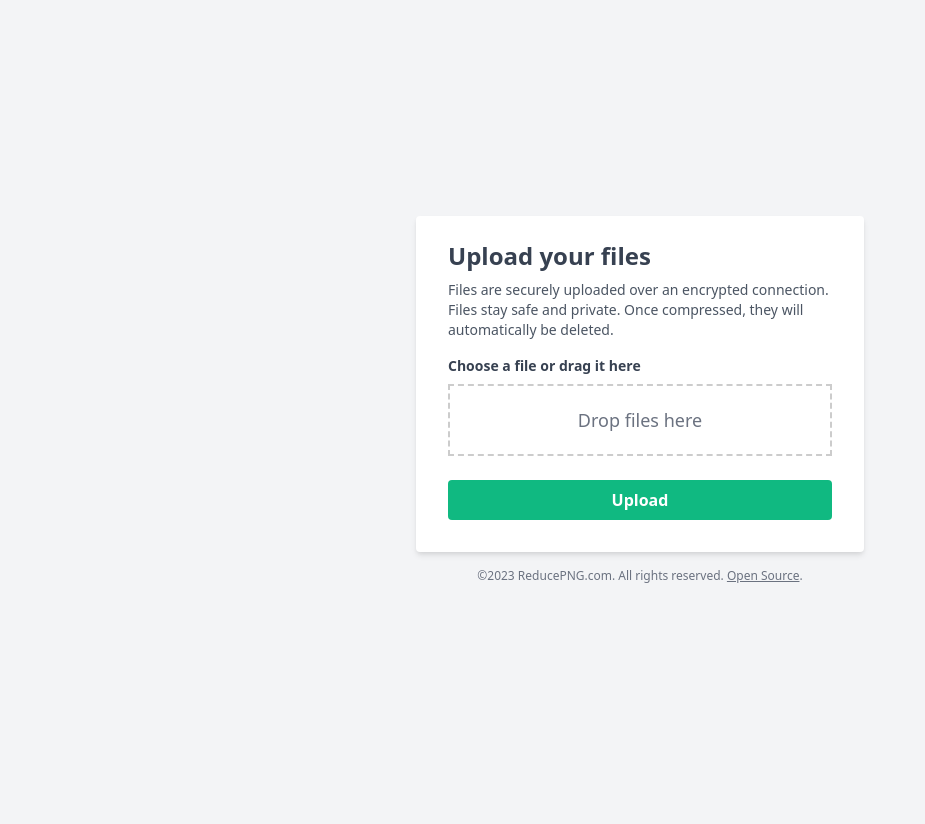
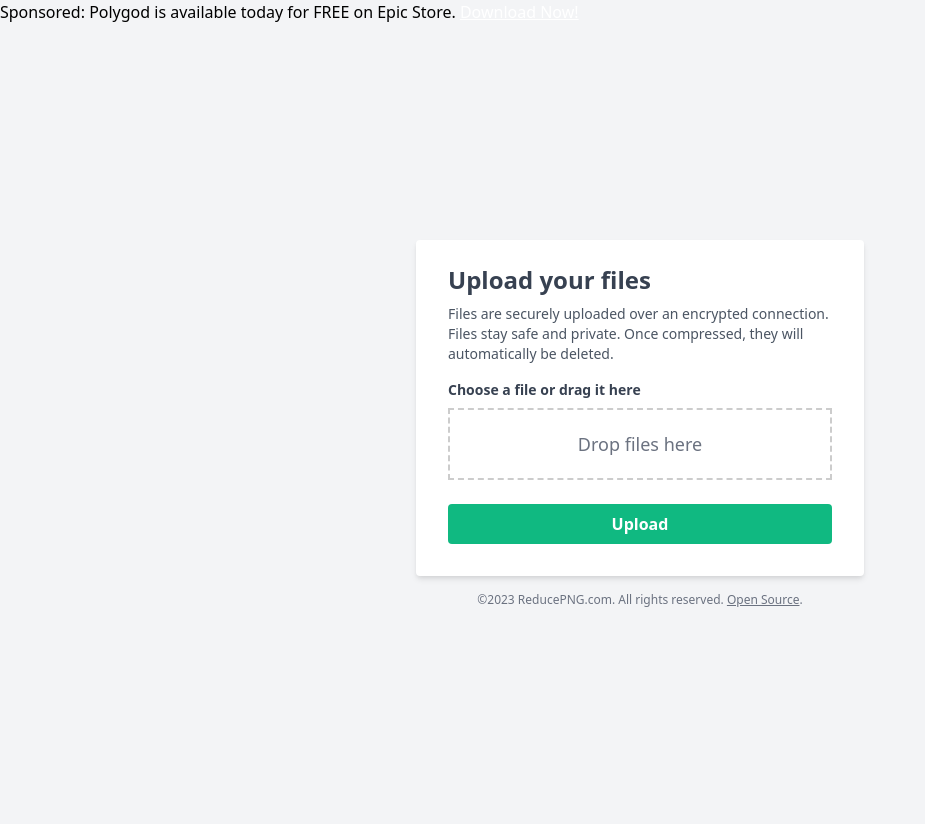
Before and after one commit to MasterCryptoLord/ReducePNG, a Flask app: page / in a window 1280 px wide. Shown: the whole page, without its empty margins (0-925 px from the left). Before the commit the page ends 583 px from the top, so only its background shows below. Run offline with Flask 2, Linux system fonts and the light colour scheme; some libraries are stand-ins or nearby versions.

Commit message:
ads addition

```diff
--- a/templates/download.html
+++ b/templates/download.html
@@ -23,7 +23,11 @@
       rel="stylesheet"
     />
   </head>
-  <body class="bg-gray-100 flex items-center justify-center h-screen">
+  <body class="bg-gray-100
+  <div class="w-full text-center py-4 bg-blue-500 text-white font-bold">
+<p>Sponsored: Polygod is available today for FREE on Epic Store. <a href="https://rebrand.ly/Polygod-Epic-Store" class="underline text-white">Download Now!</a></p>
+</div>
+<div class="flex flex-col items-center justify-center h-screen">
     <div class="w-full max-w-md">
       <div class="bg-white shadow-md rounded px-8 pt-6 pb-8 mb-4">
         <div class="mb-4">
--- a/templates/upload.html
+++ b/templates/upload.html
@@ -55,7 +55,11 @@
       }
     </style>
   </head>
-  <body class="bg-gray-100 flex items-center justify-center h-screen">
+  <body class="bg-gray-100
+        <div class="w-full text-center py-4 bg-blue-500 text-white font-bold">
+    <p>Sponsored: Polygod is available today for FREE on Epic Store. <a href="https://rebrand.ly/Polygod-Epic-Store" class="underline text-white">Download Now!</a></p>
+  </div>
+  <div class="flex flex-col items-center justify-center h-screen">
     <div class="w-full max-w-md">
       <form
         action=""
```
